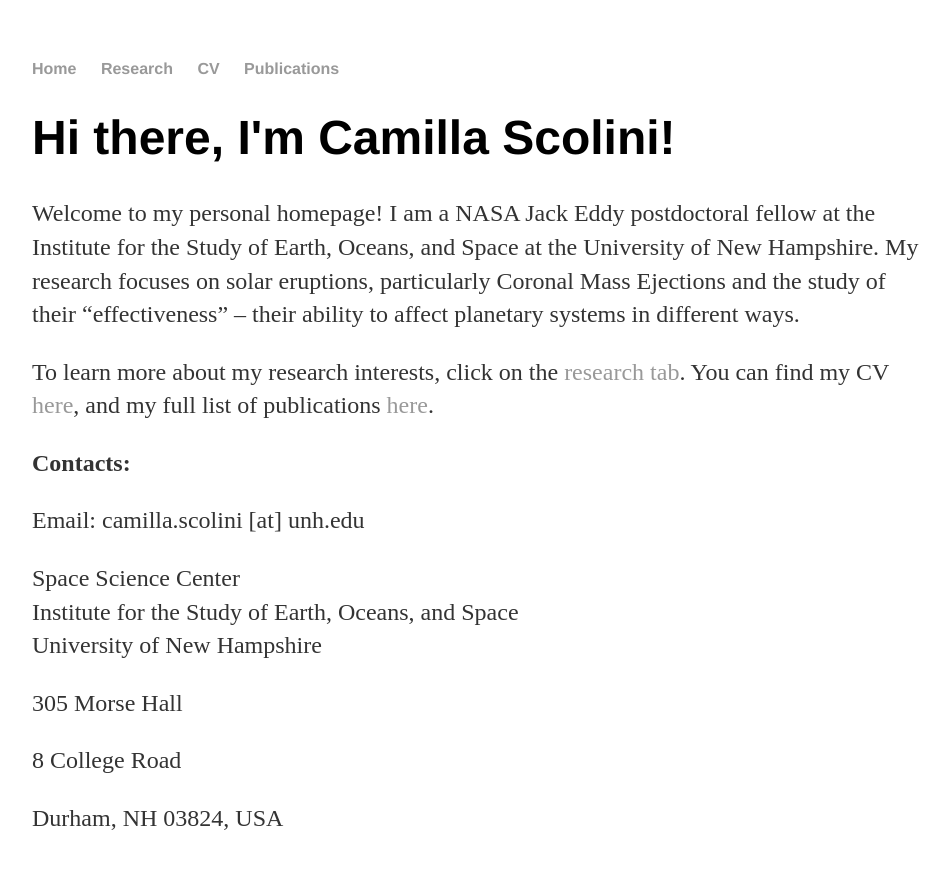
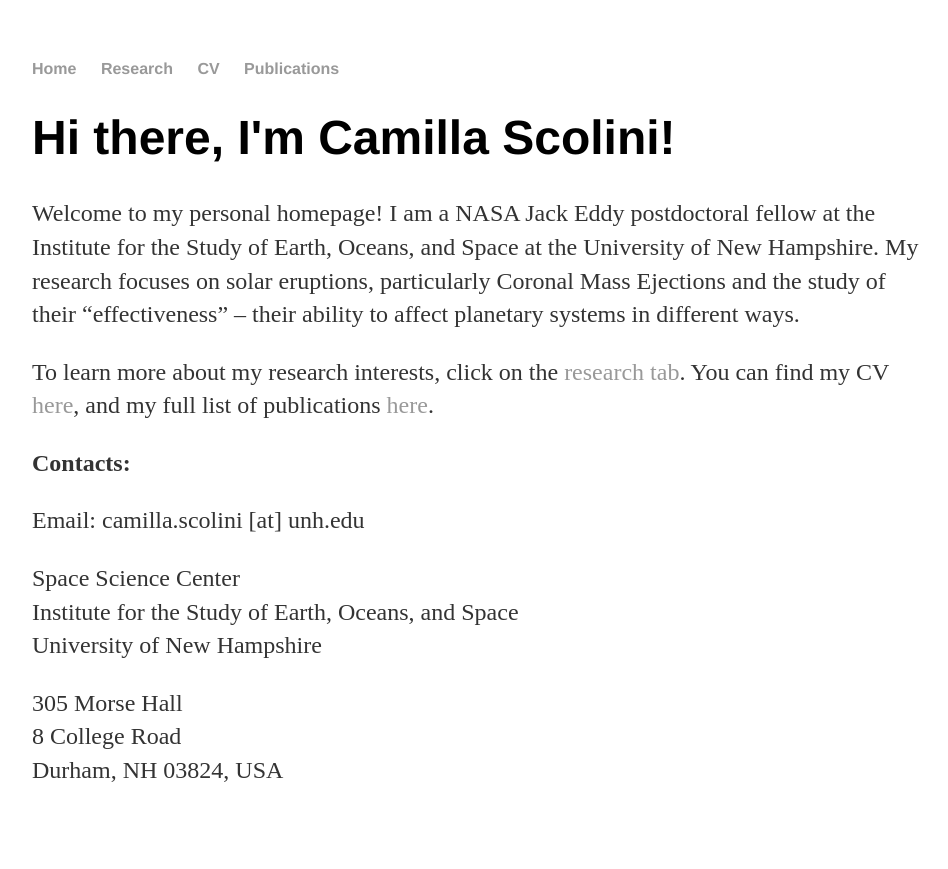
Before and after one commit to scolini/scolini.github.io, a Jekyll site: the page built from index.html, in a window 1280 px wide. Shown: the top 869 px of the page, without its empty margins (160-1108 px from the left). Built offline with Jekyll 4.4.1, drawn with Linux system fonts in a browser that asks for light colours.

```diff
--- a/index.html
+++ b/index.html
@@ -23,9 +23,9 @@ title: Camilla Scolini
 	<br>Institute for the Study of Earth, Oceans, and Space
 	<br>University of New Hampshire</p>
 
-	<p>305 Morse Hall</p>
-	<p>8 College Road</p>
-	<p>Durham, NH 03824, USA</p>
+	<p>305 Morse Hall
+	<br>8 College Road
+	<br>Durham, NH 03824, USA</p>
 
 
 </div><!-- /.blurb -->
```
